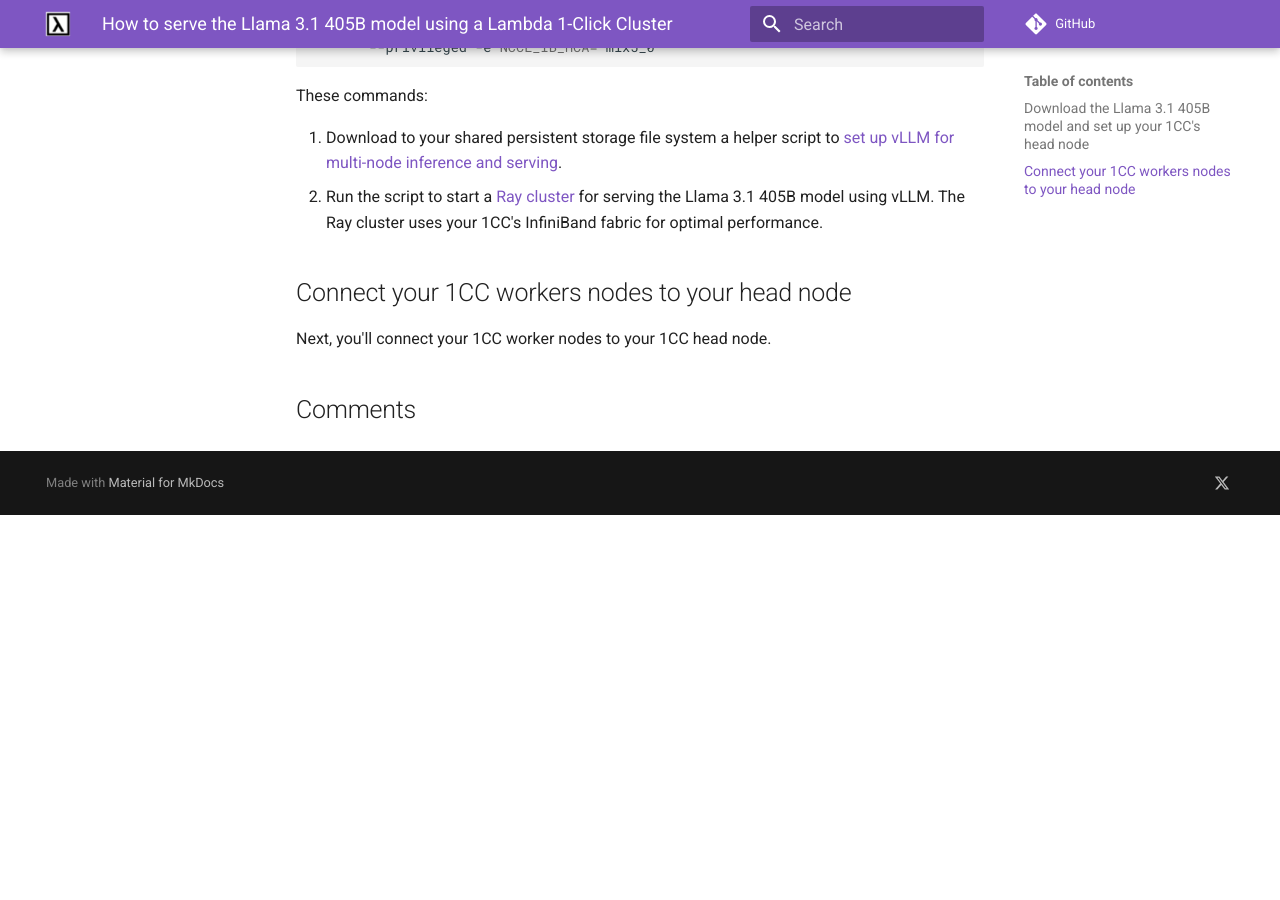
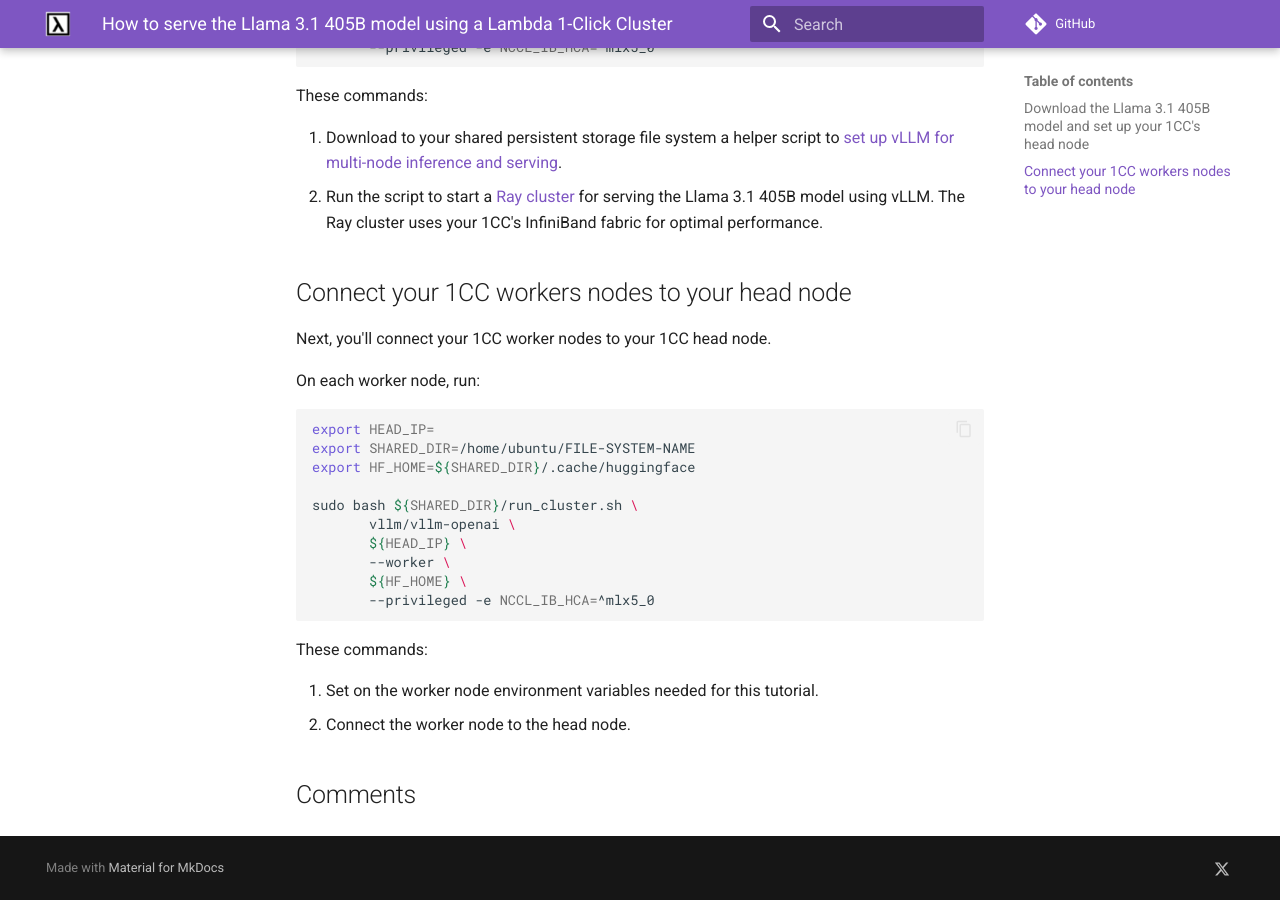
Before and after one commit to cbrownstein-lambda/lambda-docs-mkdocs, an MkDocs documentation site: the page built from docs/1-click-clusters/serving-llama-3_1-405b.md, in a window 1280 px wide and 900 px high, scrolled down 1497 px. Built offline with MkDocs 1.6.1 and Material for MkDocs 9.7.7, drawn with Linux system fonts in a browser that asks for light colours; comment, search, counter and statistics services are not loaded; before the commit the page ends 2012 px from its top, so only the background shows below that.

Commit message:
Add instructions for worker nodes

````diff
--- a/docs/1-click-clusters/serving-llama-3_1-405b.md
+++ b/docs/1-click-clusters/serving-llama-3_1-405b.md
@@ -90,6 +90,26 @@
 
 Next, you'll connect your 1CC worker nodes to your 1CC head node.
 
+On each worker node, run:
+
+```bash
+export HEAD_IP=
+export SHARED_DIR=/home/ubuntu/FILE-SYSTEM-NAME
+export HF_HOME=${SHARED_DIR}/.cache/huggingface
+
+sudo bash ${SHARED_DIR}/run_cluster.sh \
+       vllm/vllm-openai \
+       ${HEAD_IP} \
+       --worker \
+       ${HF_HOME} \
+       --privileged -e NCCL_IB_HCA=^mlx5_0
+```
+
+These commands:
+
+1. Set on the worker node environment variables needed for this tutorial.
+2. Connect the worker node to the head node.
+
 <!--
 
 First, create a file named `hostfile` on your shared persistent storage file
````
